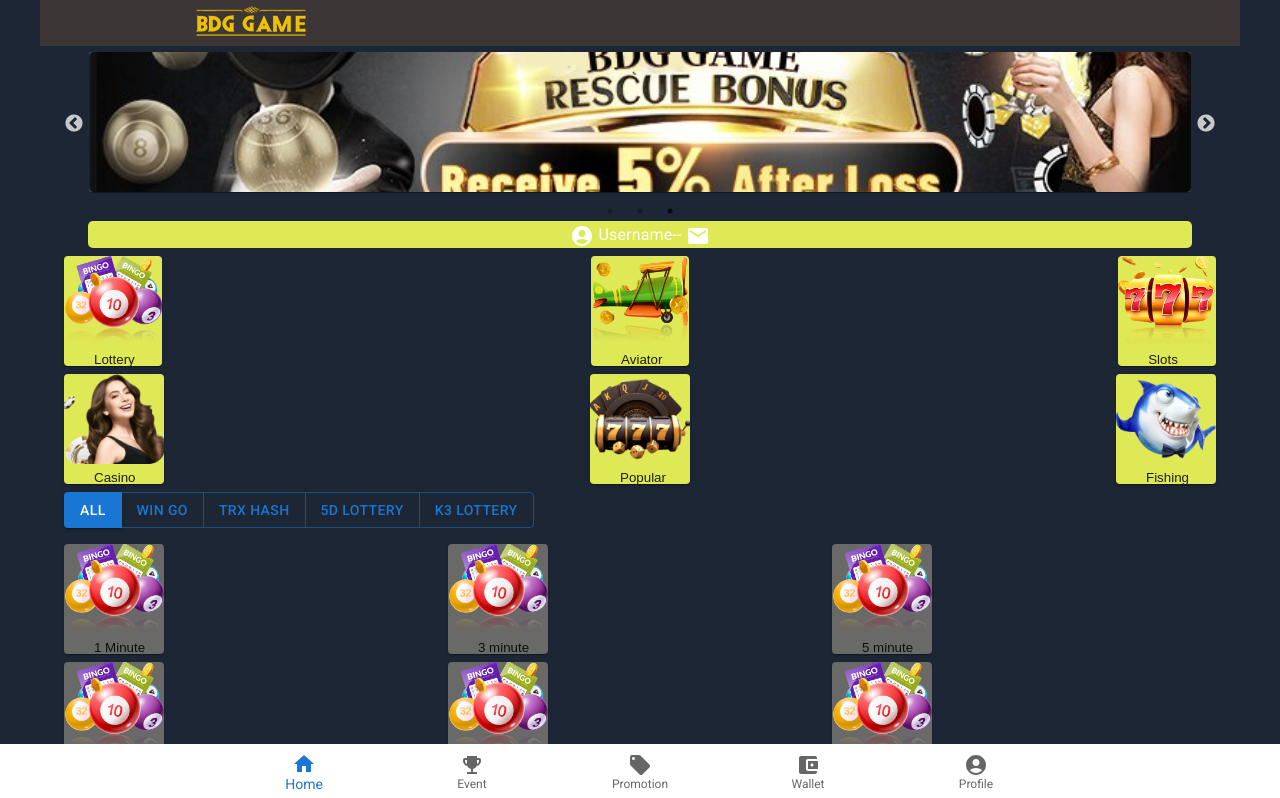
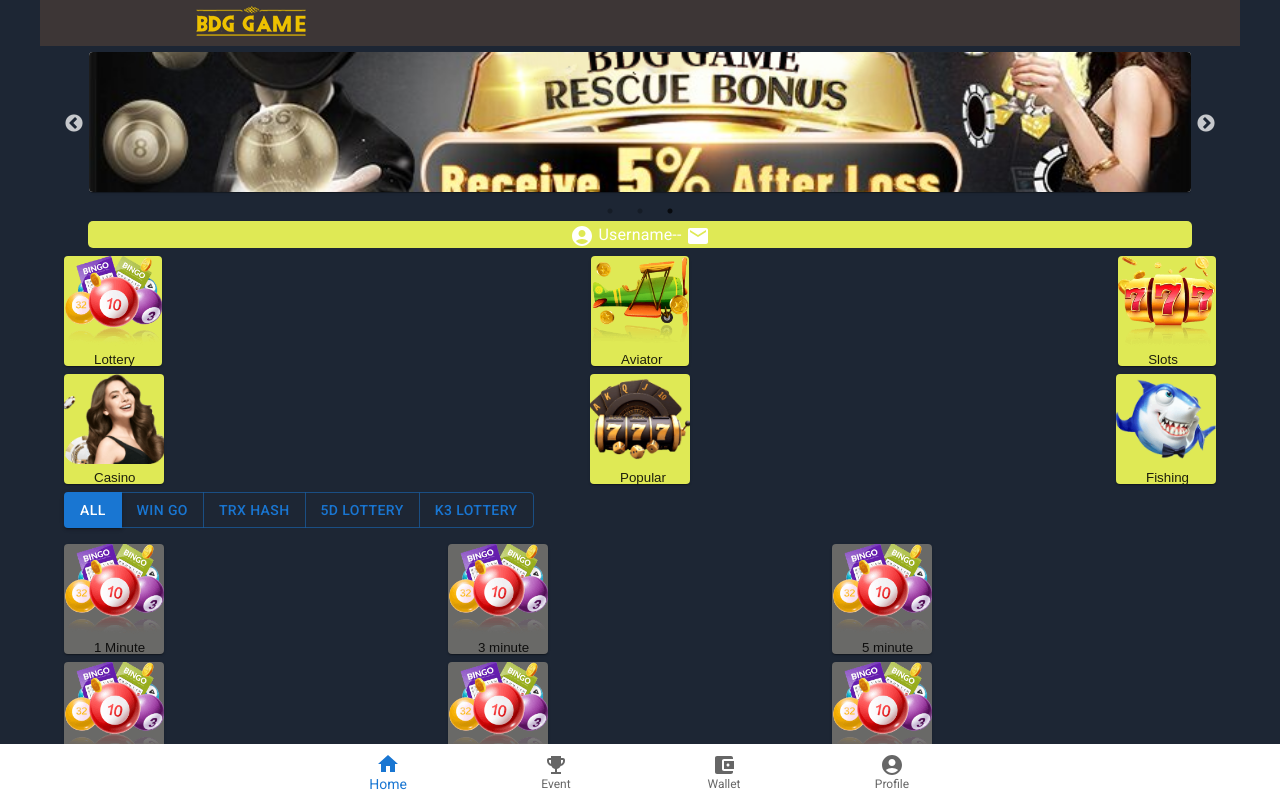
Before and after one commit to varun-kala37/color-betting-game, a React (Create React App) app: page /home in a window 1280 px wide. Shown: the top 798 px of the page. Built offline with nearby package versions, Linux system fonts and the light colour scheme.

Commit message:
Home Updated

```diff
--- a/src/components/Home/HomeFooter.jsx
+++ b/src/components/Home/HomeFooter.jsx
@@ -32,7 +32,6 @@
       >
         <BottomNavigationAction label="Home" icon={<HomeIcon />} />
         <BottomNavigationAction label="Event" icon={<EmojiEventsIcon />} />
-        <BottomNavigationAction label="Promotion" icon={<LocalOfferIcon />} />
         <BottomNavigationAction label="Wallet" icon={<AccountBalanceWalletIcon />} />
         <BottomNavigationAction label="Profile" icon={<AccountCircleIcon />} />
       </BottomNavigation>
--- a/src/pages/HomePage.jsx
+++ b/src/pages/HomePage.jsx
@@ -27,11 +27,9 @@
           <Event/>
         );
       case 2:
-        return <Promotion />;
+        return <Walllet  />;
       case 3:
-        return <Walllet />;
-      case 4:
-        return <Profile />;
+        return <Profile/>;
       default:
         return null;
     }
--- a/src/pages/Minute1.jsx
+++ b/src/pages/Minute1.jsx
@@ -36,7 +36,7 @@
   useEffect(() => {
     const data={duration:1}
     console.log("inside useeffect")
-    /*
+
     const postDataAsync = async () => {
       try {
         // Make an Axios POST request for creating game
@@ -57,7 +57,7 @@
     };
     postDataAsync();
 
-*/
+
   },[])
 
   useEffect(() => {
--- a/src/pages/Minute3.jsx
+++ b/src/pages/Minute3.jsx
@@ -36,7 +36,7 @@
   useEffect(() => {
     const data={duration:3}
     console.log("inside useeffect")
-    /*
+
     const postDataAsync = async () => {
       try {
         // Make an Axios POST request for creating game
@@ -56,7 +56,7 @@
     };
     postDataAsync();
 
-*/
+
   },[])
 
   useEffect(() => {
```
Also changed, not shown: src/pages/Minute10.jsx (+4 -4 lines), src/pages/Minute5.jsx (+4 -4 lines).
